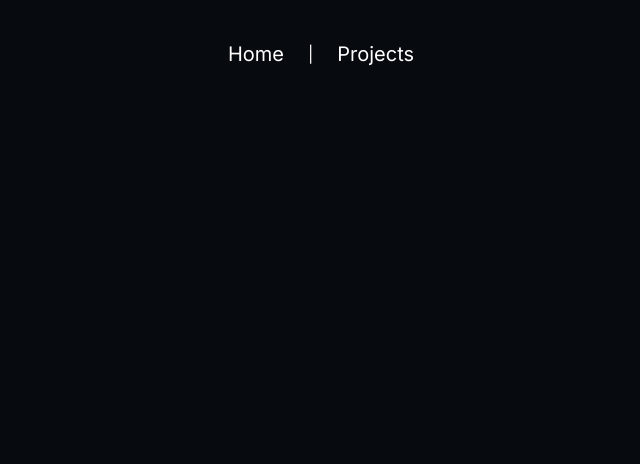
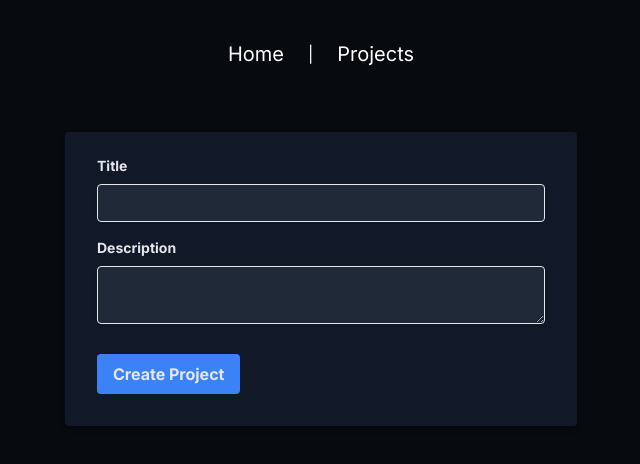
Before and after one commit to keell0renz/my-example-app, a Next.js app: page /projects/create in a window 1280 px wide. Shown: the top 464 px of the page, without its empty margins (319-959 px from the left). Built offline with nearby package versions, Linux system fonts and the light colour scheme.

Commit message:
Added create

```diff
--- a/app/(main)/projects/create/page.tsx
+++ b/app/(main)/projects/create/page.tsx
@@ -1,8 +1,10 @@
+import CreateProjectForm from "../../ui/projects/create-form";
 
 export default function CreateProject() {
 
     return (
-        <>
-        </>
+        <div className="m-16">
+            <CreateProjectForm />
+        </div>
     );
 }
--- a/app/(main)/ui/projects/create-form.tsx
+++ b/app/(main)/ui/projects/create-form.tsx
@@ -0,0 +1,30 @@
+"use client"
+
+import { postProject } from "../../utils/data";
+import { useState } from "react";
+
+export default function CreateProjectForm() {
+    return (
+        <div className="max-w-lg mx-auto">
+            <form action={postProject} className="bg-gray-900 shadow-md rounded px-8 pt-6 pb-8 mb-4">
+                <div className="mb-4">
+                    <label className="block text-gray-200 text-sm font-bold mb-2" htmlFor="title">
+                        Title
+                    </label>
+                    <input name="title" className="shadow bg-gray-800 appearance-none border rounded w-full py-2 px-3 text-gray-200 leading-tight focus:outline-none focus:shadow-outline" id="title" type="text"/>
+                </div>
+                <div className="mb-6">
+                    <label className="block text-gray-200 text-sm font-bold mb-2" htmlFor="description">
+                        Description
+                    </label>
+                    <textarea name="description" className="shadow bg-gray-800 appearance-none border rounded w-full py-2 px-3 text-gray-200 leading-tight focus:outline-none focus:shadow-outline" id="description"/>
+                </div>
+                <div className="flex items-center justify-between">
+                    <button className="bg-blue-500 hover:bg-blue-700 text-gray-200 font-bold py-2 px-4 rounded focus:outline-none focus:shadow-outline" type="submit">
+                        Create Project
+                    </button>
+                </div>
+            </form>
+        </div>
+    );
+}
--- a/app/(main)/utils/data.ts
+++ b/app/(main)/utils/data.ts
@@ -1,3 +1,5 @@
+"use server"
+
 import { sql } from "@vercel/postgres";
 import { Project } from "./definitions";
 import { unstable_noStore as noStore } from "next/cache";
@@ -23,7 +25,7 @@ export async function getProjects(): Promise<Project[]> {
         return data.rows
     } catch (error) {
         console.log(error)
-        throw new Error("Failed to getProjects()")
+        throw new Error(`Failed to getProjects() ${error}`)
     }
 }
 
```
